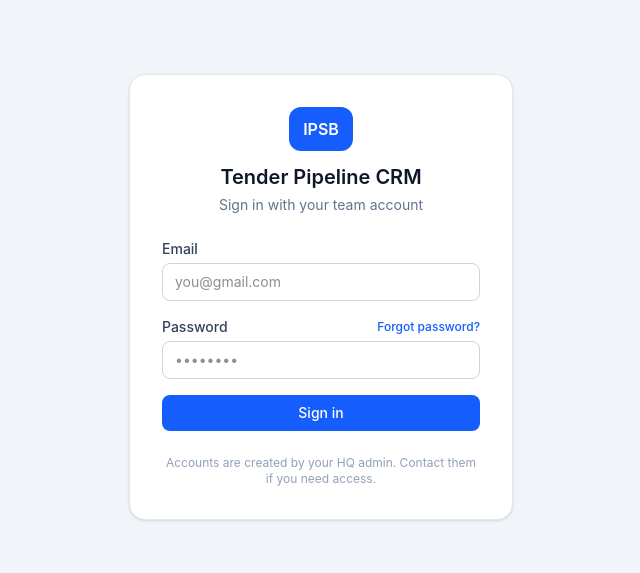
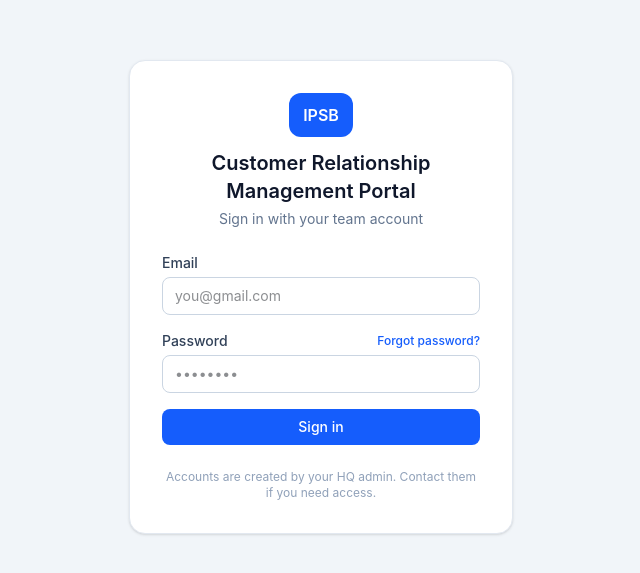
Before and after one commit to esansabry91/crm-app, a React (Vite) app: page /login in a window 1280 px wide. Shown: the part 103-676 px from the top of the page, without its empty margins (319-959 px from the left). Built offline with nearby package versions, Linux system fonts and the light colour scheme; no server answers.

Commit message:
Rename product title to Customer Relation Management Portal

```diff
--- a/index.html
+++ b/index.html
@@ -4,7 +4,7 @@
     <meta charset="UTF-8" />
     <link rel="icon" type="image/svg+xml" href="/favicon.svg" />
     <meta name="viewport" content="width=device-width, initial-scale=1.0" />
-    <title>Inter Prominent — Tender Pipeline CRM</title>
+    <title>Inter Prominent — Customer Relationship Management Portal</title>
   </head>
   <body>
     <div id="root"></div>
--- a/src/components/layout/AppLayout.tsx
+++ b/src/components/layout/AppLayout.tsx
@@ -22,7 +22,7 @@ export default function AppLayout({ children }: { children: ReactNode }) {
             </div>
             <div>
               <p className="text-sm font-semibold text-slate-900 leading-tight">Inter Prominent</p>
-              <p className="text-xs text-slate-400 leading-tight">Tender Pipeline CRM</p>
+              <p className="text-xs text-slate-400 leading-tight">Customer Relationship Management Portal</p>
             </div>
           </div>
         </div>
--- a/src/pages/LoginPage.tsx
+++ b/src/pages/LoginPage.tsx
@@ -56,7 +56,7 @@ export default function LoginPage() {
           <div className="mx-auto mb-3 h-11 w-16 rounded-xl bg-blue-600 text-white flex items-center justify-center font-semibold text-base">
             IPSB
           </div>
-          <h1 className="text-xl font-semibold text-slate-900">Tender Pipeline CRM</h1>
+          <h1 className="text-xl font-semibold text-slate-900">Customer Relationship Management Portal</h1>
           <p className="text-sm text-slate-500 mt-1">
             {mode === 'signin' ? 'Sign in with your team account' : 'Reset your password'}
           </p>
```
